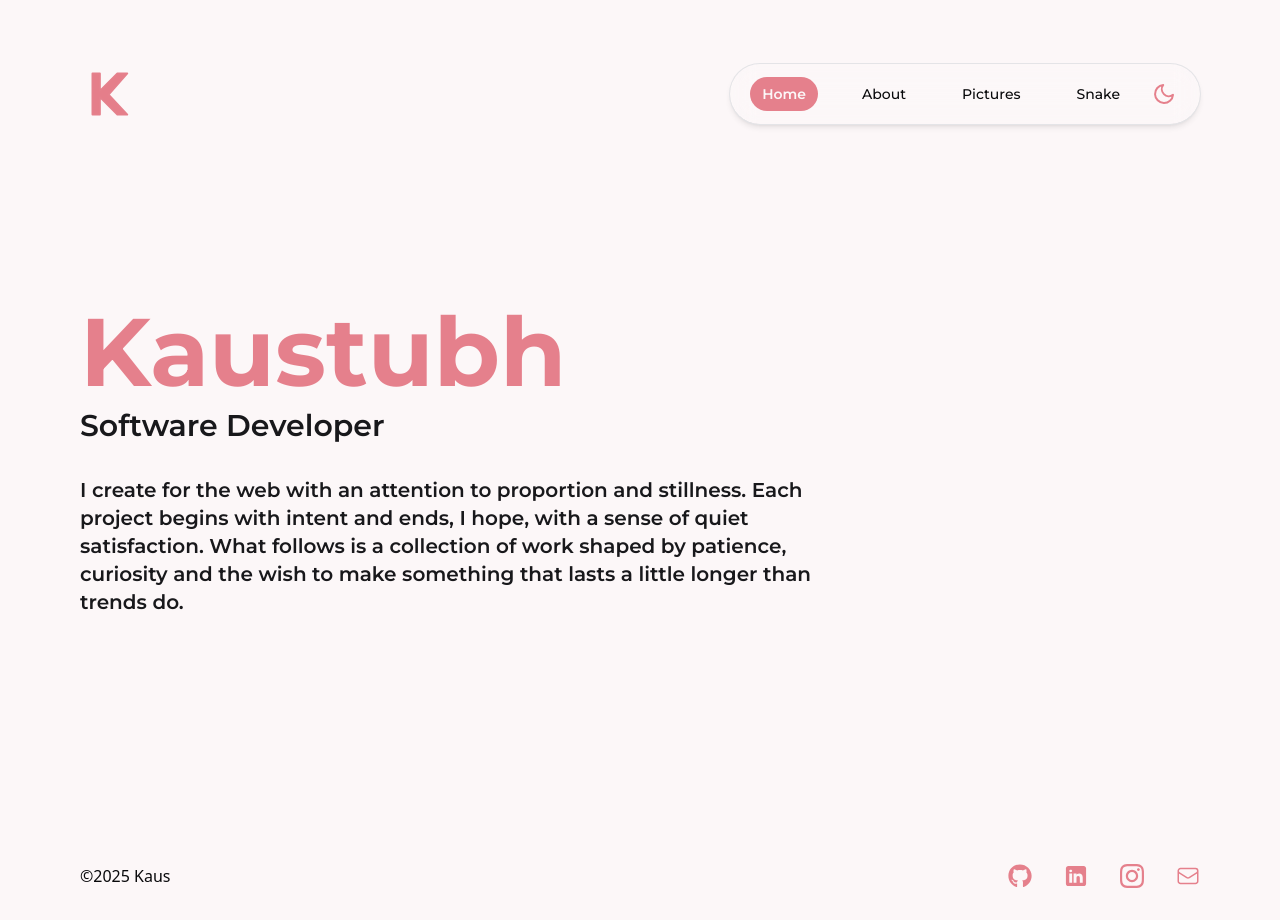
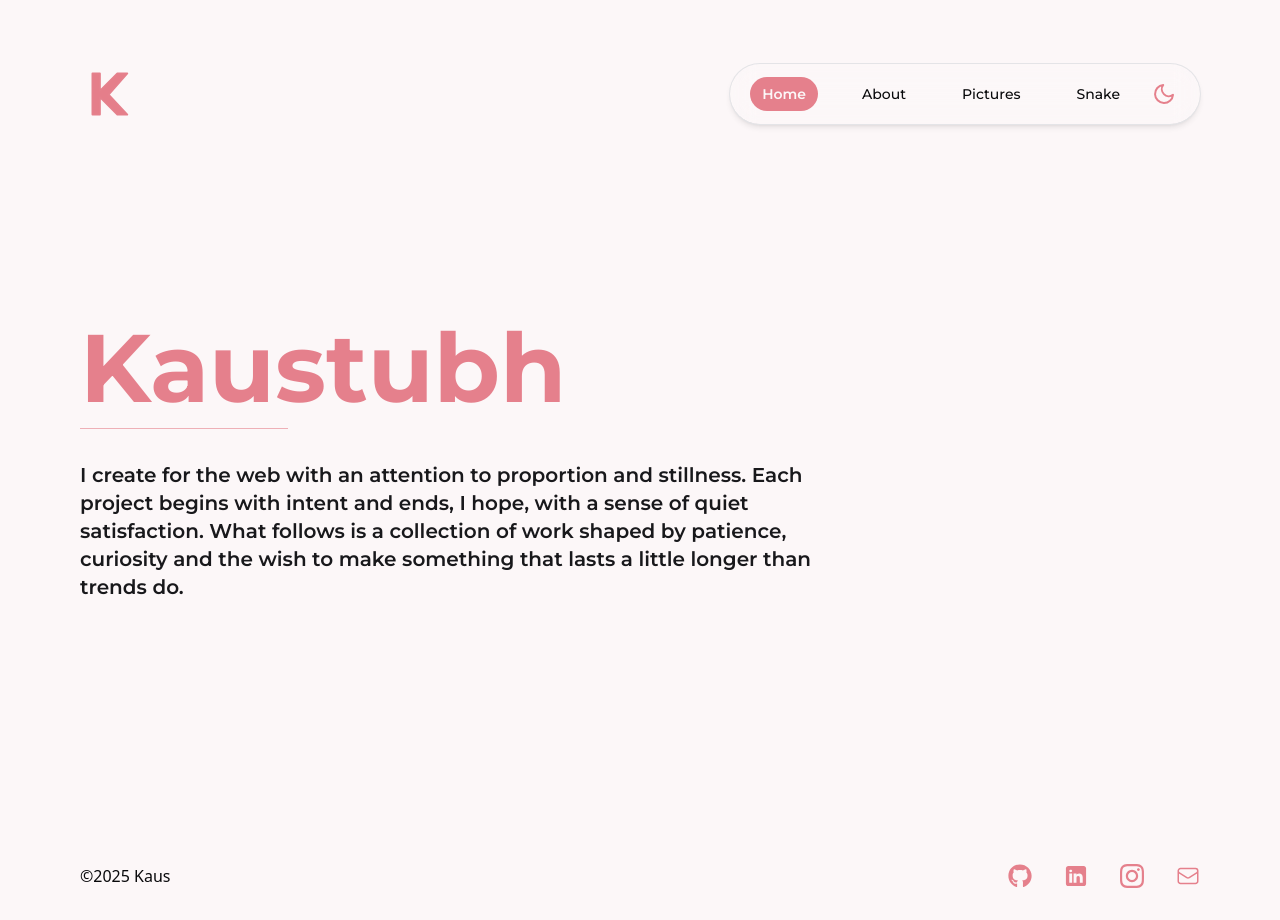
Before and after one commit to drunkpegasus/HireMeMaybe, a Next.js app: page / in a window 1280 px wide. Built offline with nearby package versions, Linux system fonts and the light colour scheme.

Commit message:
visual fixes

```diff
--- a/src/components/landing-hero.tsx
+++ b/src/components/landing-hero.tsx
@@ -41,9 +41,13 @@ export default function LandingHero() {
               <h1 className="bg-accent bg-clip-text py-2 text-5xl font-bold text-transparent sm:text-6xl md:text-7xl xl:text-8xl">
                 Kaustubh
               </h1>
-              <span className="text-xl font-semibold text-zinc-900 dark:text-zinc-100 md:text-3xl">
+              {/* <span className="text-xl font-semibold text-zinc-900 dark:text-zinc-100 md:text-3xl">
                 Software Developer
-              </span>
+              </span> */}
+
+              <div className="mt-1">
+                <div className="h-[1px] w-52 bg-accent/60"></div>
+              </div>
             </FadeUp>
             <FadeUp key="description" duration={0.6} delay={0.2}>
               <div className="mt-8 max-w-3xl text-base font-semibold text-zinc-900 dark:text-zinc-200 sm:text-base md:text-xl">
```
